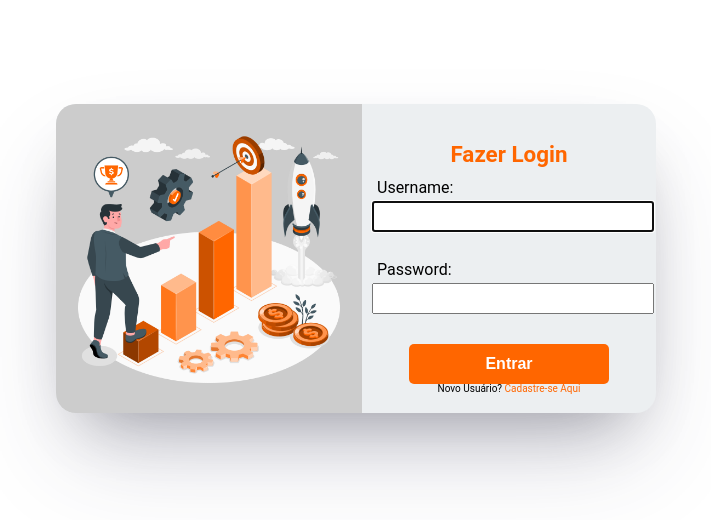
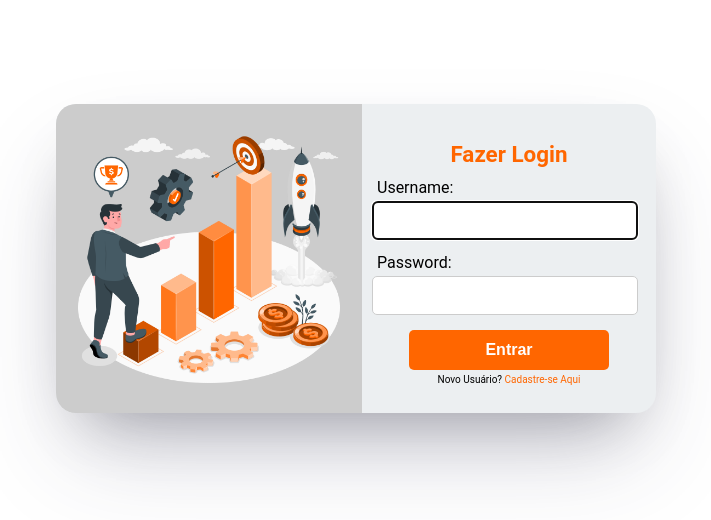
Before and after one commit to luismingati/countIt, a Django app: page /login/ in a window 1280 px wide. Shown: the part 142-662 px from the top of the page, without its empty margins (284-995 px from the left). Run offline with Django 4.2, Linux system fonts and the light colour scheme.

Commit message:
login inputs atualizados

```diff
--- a/app/static/css/login.css
+++ b/app/static/css/login.css
@@ -48,7 +48,7 @@ nav{
 form {
     width: 100%;
     display: flex;
-    gap: 30px;
+    gap: 15px;
     flex-direction: column;
     justify-content: center;
 }
@@ -63,9 +63,11 @@ form p label{
     padding-left: 5px;
 }
 form p input{
-    width: 100%;
-    height: 25px;
+    width: 95%;
+    height: 35px;
     margin-top: 5px;
+    border: 1px solid #ccc;
+    border-radius: 5px;
 }
 .form-login {
     width: 100%;
@@ -87,6 +89,7 @@ form p input{
 }
 .new-user{
     font-size: 10px;
+    margin-top: 5px;
 }
 .new-user a{
     text-decoration: none;
```
